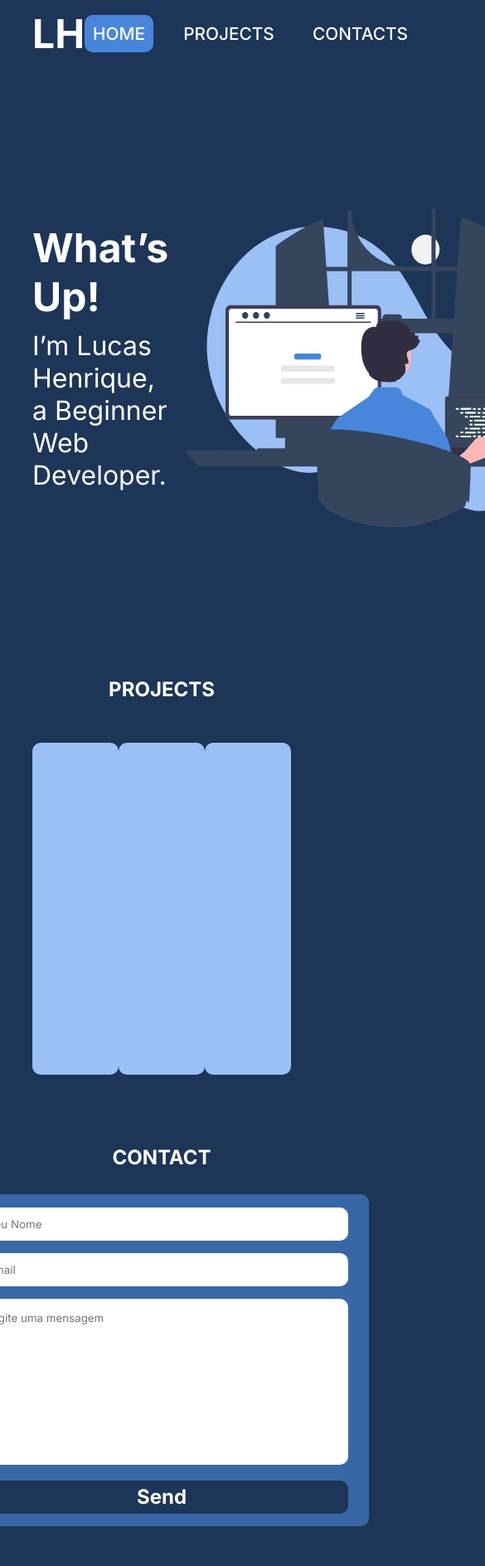
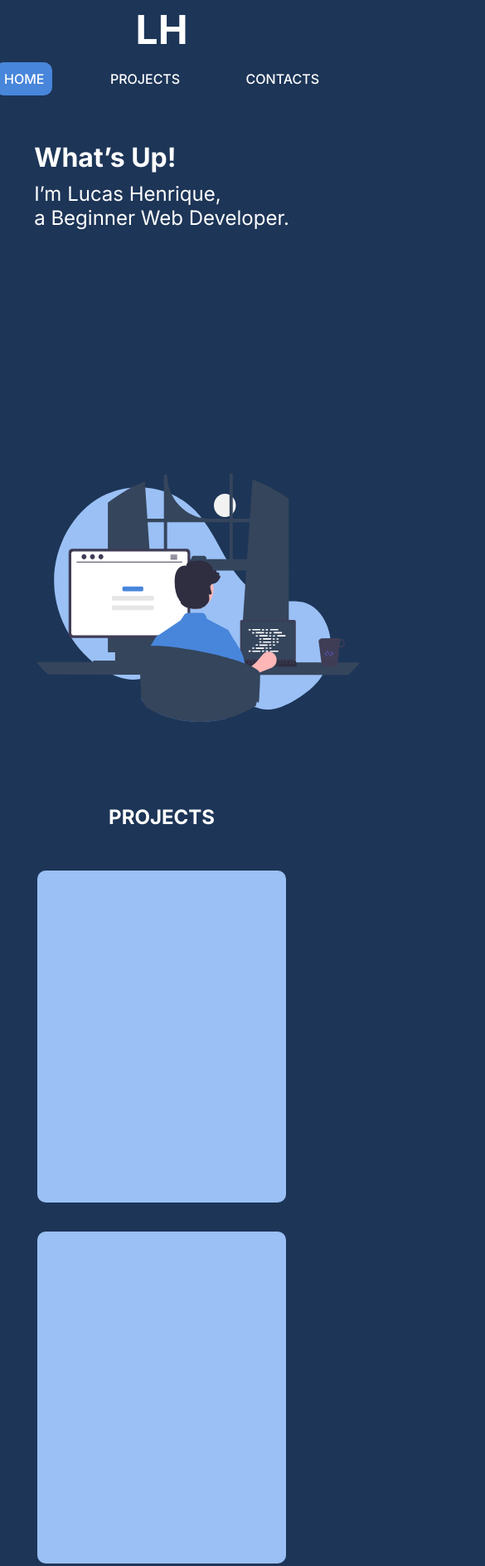
Before and after one commit to forlucashenrique/prototipo-de-portfolio, a plain HTML site: page index.html in a window 390 px wide. Shown: the top 1887 px of the page at 83% size, 585 px wide, since content can reach past the window. Drawn offline with Linux system fonts and the light colour scheme.

Commit message:
corrigindo responsividade

```diff
--- a/css/styles.css
+++ b/css/styles.css
@@ -58,7 +58,7 @@ header {
   width: 400px;
   display: flex;
   justify-content: space-between;
-  margin-right: 50px;
+  /* margin-right: 50px; */
 }
 
 .header__nav ul li {
@@ -78,13 +78,6 @@ header {
   background-color: #4886DB;
 }
 
-/* main {
-  width: 100%;
-  height: 100%;
-
-
-} */
-
 .about__container {
   width: 80%;
   height: 600px;
@@ -93,7 +86,6 @@ header {
   justify-content: space-between;
   align-items: center;
   color: white;
-
 }
 
 .about__container-info p:nth-of-type(1) {
@@ -128,14 +120,14 @@ header {
 
 .projects__container {
   width: 80%;
-  height: 650px;
+  height: 90%;
   margin: 0px auto;
   display: flex;
-
 
   flex-direction: column;
   justify-content: center;
   align-items: center;
+  margin-bottom: 50px;
 }
 
 .projects__container h2 {
@@ -147,7 +139,10 @@ header {
 .projects__container-cards {
   width: 100%;
   display: flex;
-  justify-content: space-between;
+  flex-wrap: wrap;
+  align-items: center;
+  justify-content: center;
+  gap: 20px;
 }
 
 .projects__container-card {
@@ -165,7 +160,7 @@ header {
 
 .contact__container {
   width: 80%;
-  height: 650px;
+  height: 90%;
   display: flex;
   flex-direction: column;
 
@@ -280,8 +275,87 @@ footer img {
   }
 }
 
-/* @media screen (min-width: 760px) {
+
+@media screen and (max-width: 760px) {
+  header {
+    height: 120px;
+  }
+
+  .header__nav ul {
+    margin: 0;
+  }
+
+
+  .header__nav ul li {
+    font-size: 1rem;
+  }
+
+  .header__container {
+    flex-direction: column;
+  }
+
+  .header__container h1 {
+    margin-bottom: 10px;
+  }
+
   .about__container {
-    flex
+    height: 800px;
+    flex-direction: column;
+    align-items: center;
+    justify-content: space-between;
   }
-} */
+
+  .about__container-info p:nth-of-type(1) {
+    font-size: 2rem;
+  }
+
+  .about__container-info p:nth-of-type(2) {
+    font-size: 1.5rem;
+  }
+
+  .about__container-svg {
+    position: static;
+    text-align: center;
+    width: 100%;
+    height: 400px;
+  }
+
+  .about__container-svg img {
+    width: 400px;
+    height: 300px;
+    animation: none;
+    position: static;
+  }
+
+
+  .projects__container-cards {
+    justify-content: center;
+
+  }
+
+  .projects__container-cards {
+    gap: 25px;
+  }
+
+
+}
+
+@media screen and (max-width: 570px) {
+  .contact__container-form {
+    width: 100%;
+
+  }
+
+  .contact__container-form input,
+  .contact__container-form textarea,
+  .contact__container-form button {
+    width: 350px;
+  }
+}
+
+@media screen and (max-width: 1150px) {
+  .projects__container-card {
+
+    margin-bottom: 10px;;
+  }
+}
```
